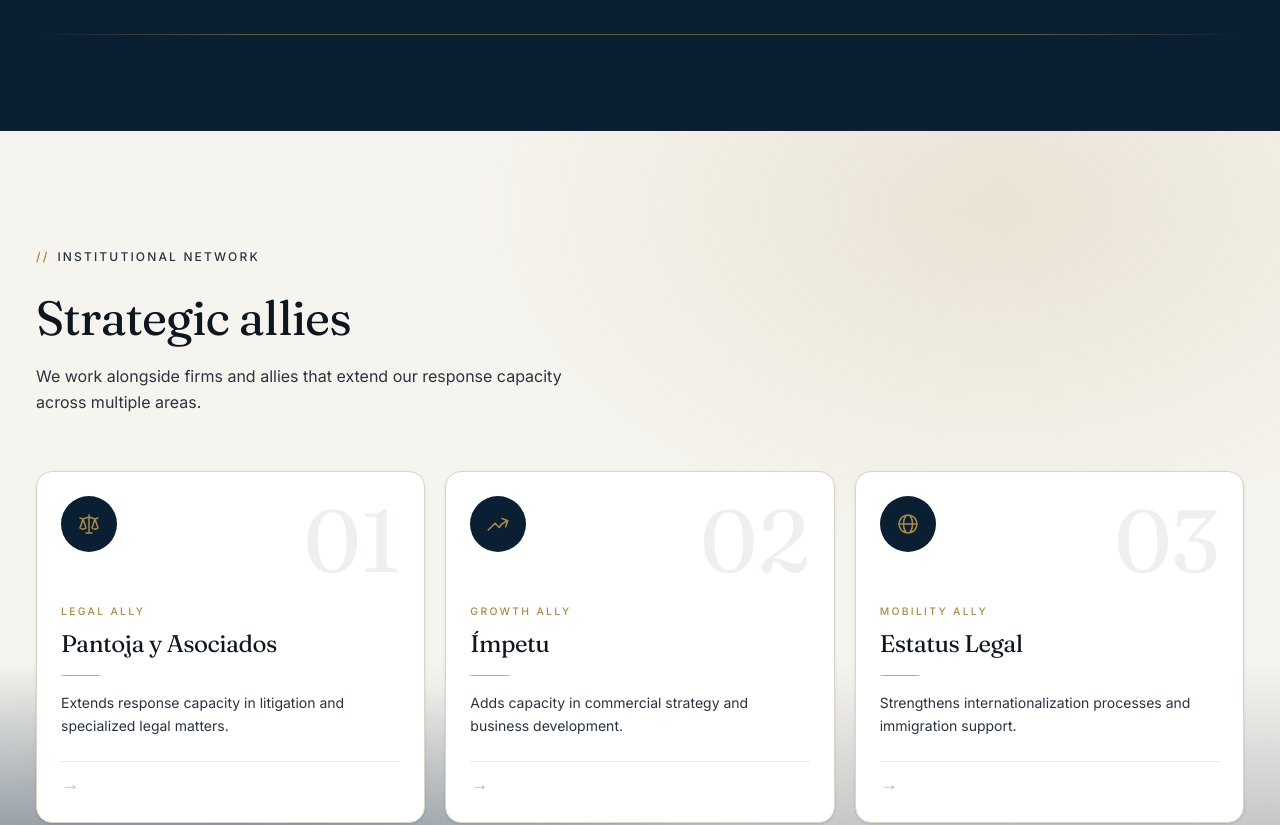
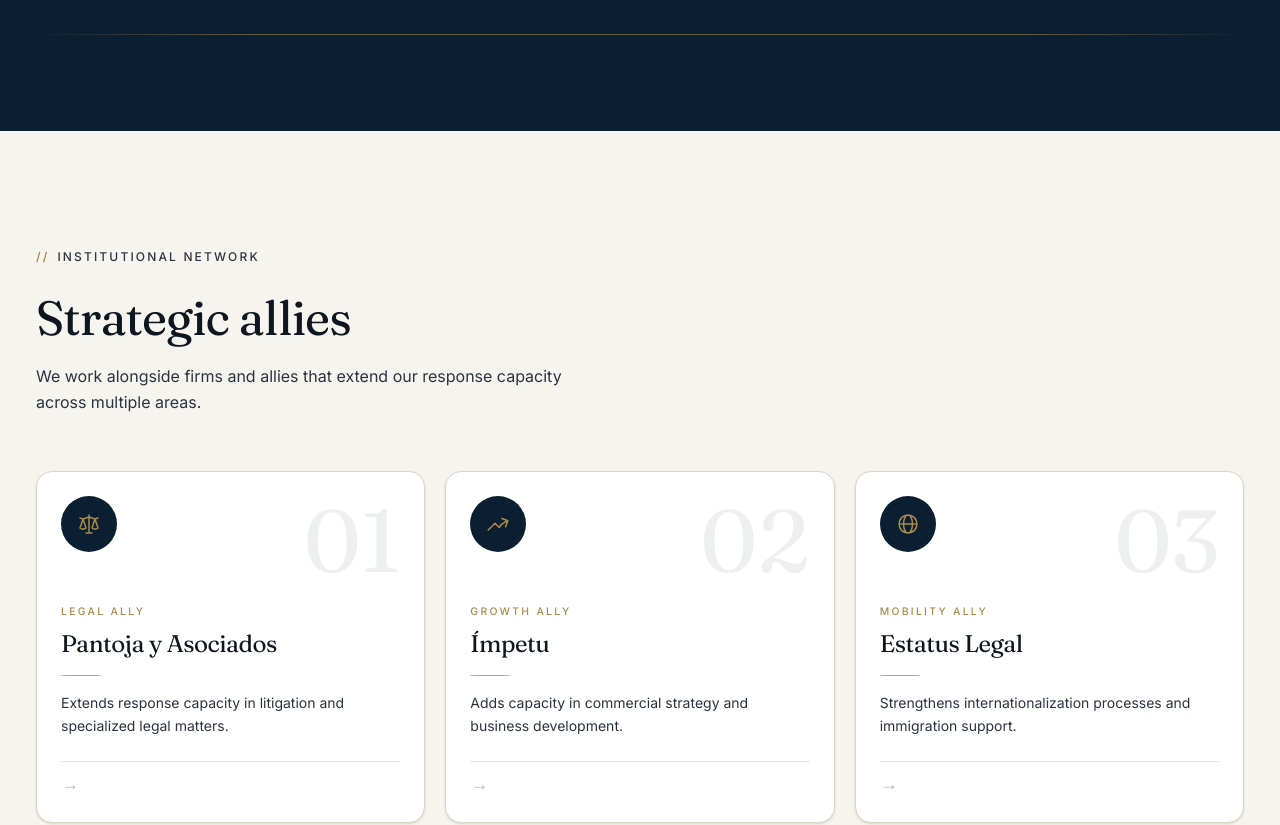
Before and after one commit to Xtail13/aristizabal-plata, a Next.js app: page /en in a window 1280 px wide. Shown: the part 4400-5225 px from the top of the page. Built offline with nearby package versions, Linux system fonts and the light colour scheme.

Commit message:
fix: remove allies background gradient

```diff
--- a/components/home/StrategicAllies.tsx
+++ b/components/home/StrategicAllies.tsx
@@ -35,7 +35,6 @@
 
   return (
     <section className="relative overflow-hidden bg-bg py-16 sm:py-24 lg:py-28">
-      <span className="ap-architecture" aria-hidden />
       <Container className="relative">
         <SectionHeading
           eyebrow={t("eyebrow")}
```
